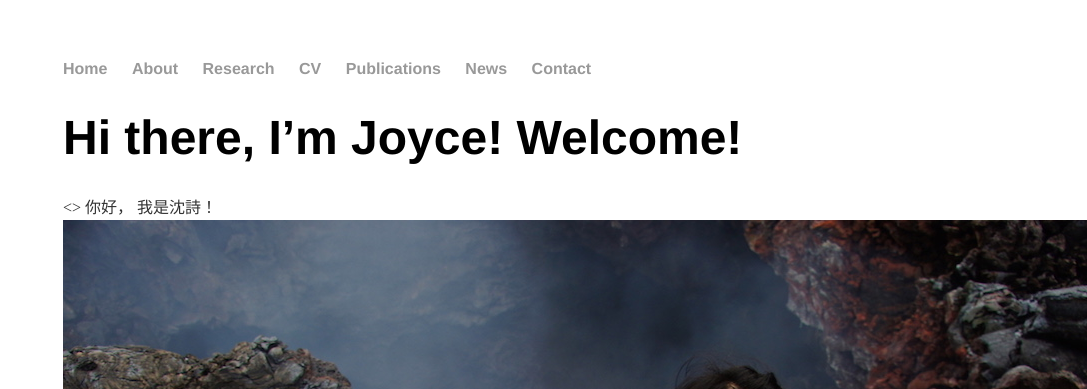
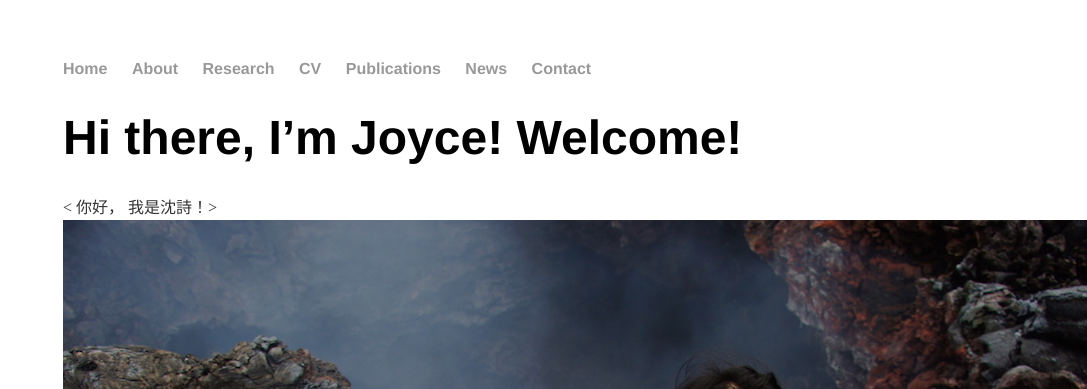
Before and after one commit to joycesim/joycesim.github.io, a Jekyll site: the page built from index.md, in a window 1280 px wide. Shown: the top 389 px of the page, without its empty margins (193-1280 px from the left). Built offline with Jekyll 4.4.1, drawn with Linux system fonts in a browser that asks for light colours.

Commit message:
Update index.md

```diff
--- a/index.md
+++ b/index.md
@@ -3,7 +3,7 @@ layout: default
 title: Shi Joyce Sim, Geodynamicist
 ---
 # Hi there, I'm Joyce! Welcome!
-<> 你好， 我是沈詩！
+< 你好， 我是沈詩！>
 ![](/image/Profile3.JPG "Kamchatka 2013.")
 
 I have officially started at the School of Earth and Atmospheric Science at Georgia Institute of Technology! I am looking for motivated and enthusiastic students who are interested in applying fluid dynamics (physics, math and numerical modeling) to geologic problems! Postdocs too! Please feel free to email me.
```
